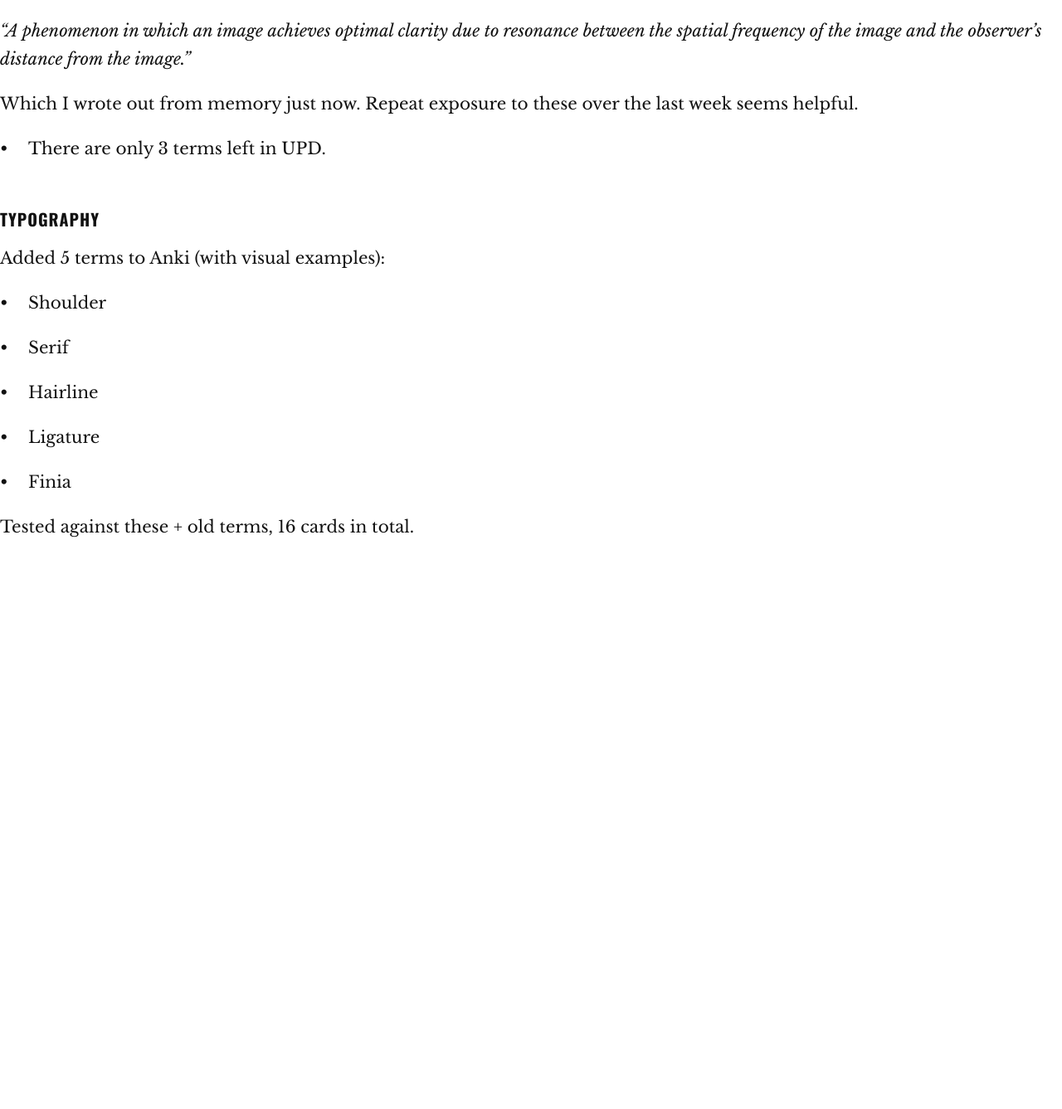
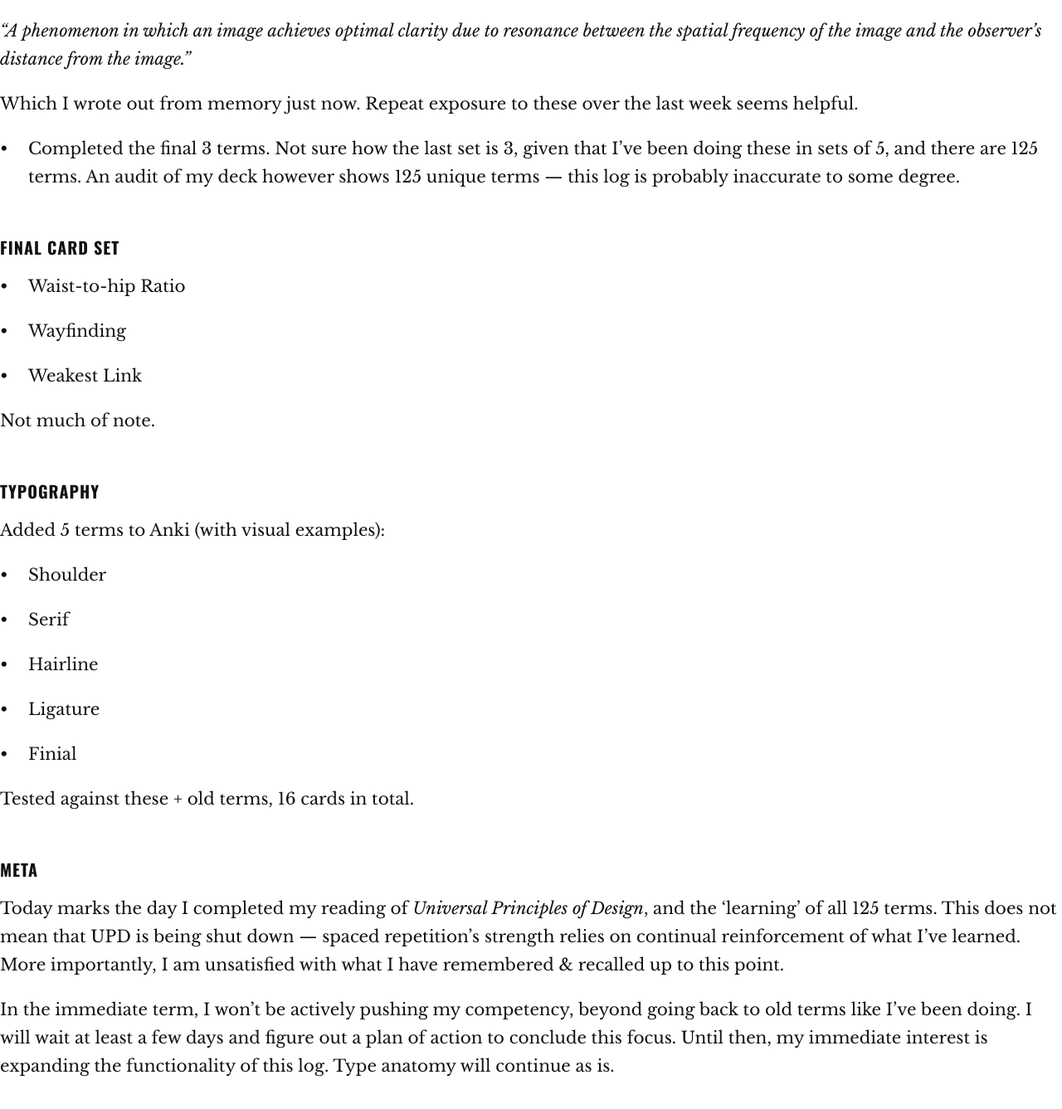
Before and after one commit to jpex/log, a Jekyll site: the page built from _posts/2017-12-06-34.md, in a window 1280 px wide and 1400 px high, scrolled down 767 px. Shown: the top 1337 px of the window at 83% size. Built offline with Jekyll 4.4.1, drawn with Linux system fonts in a browser that asks for light colours; before the commit the page ends 1517 px from its top, so only the background shows below that.

Commit message:
Update 2017-12-06-34.md

```diff
--- a/_posts/2017-12-06-34.md
+++ b/_posts/2017-12-06-34.md
@@ -1,5 +1,5 @@
 ---
-tags: upd
+tags: upd, typography, meta
 ---
 
 * Completed the reading of *Universal Principles of Design*.
@@ -26,7 +26,17 @@ Pretty painless. It would seem that going through terms superficially every day
 
 Which I wrote out from memory just now. Repeat exposure to these over the last week seems helpful.
 
-* There are only 3 terms left in UPD.
+* Completed the final 3 terms. Not sure how the last set is 3, given that I've been doing these in sets of 5, and there are 125 terms. An audit of my deck however shows 125 unique terms — this log is probably inaccurate to some degree.
+
+### Final Card Set
+
+* Waist-to-hip Ratio
+
+* Wayfinding
+
+* Weakest Link
+
+Not much of note.
 
 
 ### Typography
@@ -41,6 +51,12 @@ Added 5 terms to Anki (with visual examples):
 
 * Ligature
 
-* Finia
+* Finial
 
 Tested against these + old terms, 16 cards in total.
+
+### Meta
+
+Today marks the day I completed my reading of *Universal Principles of Design*, and the 'learning' of all 125 terms. This does not mean that UPD is being shut down — spaced repetition's strength relies on continual reinforcement of what I've learned. More importantly, I am unsatisfied with what I have remembered & recalled up to this point.
+
+In the immediate term, I won't be actively pushing my competency, beyond going back to old terms like I've been doing. I will wait at least a few days and figure out a plan of action to conclude this focus. Until then, my immediate interest is expanding the functionality of this log. Type anatomy will continue as is.
```
